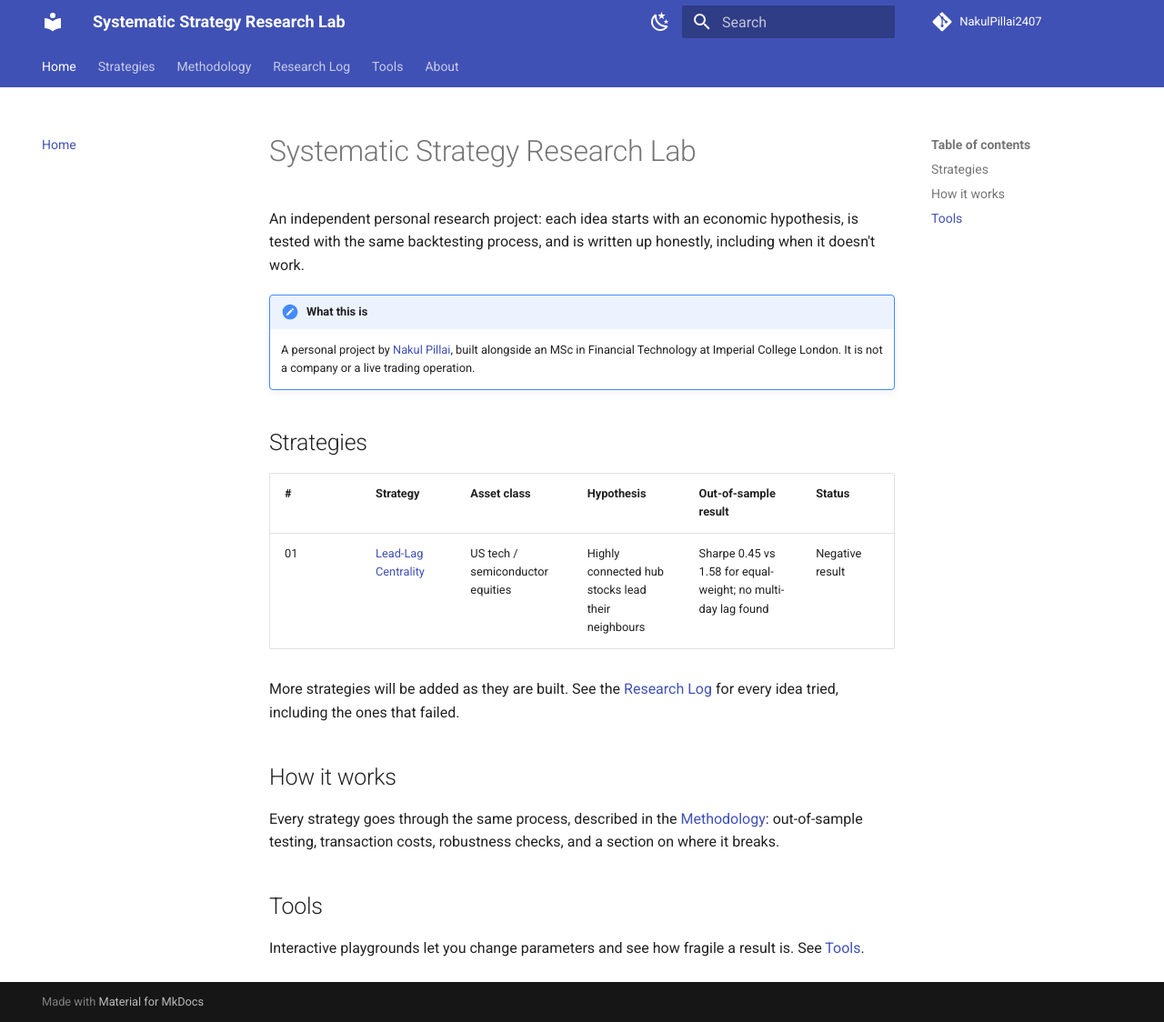
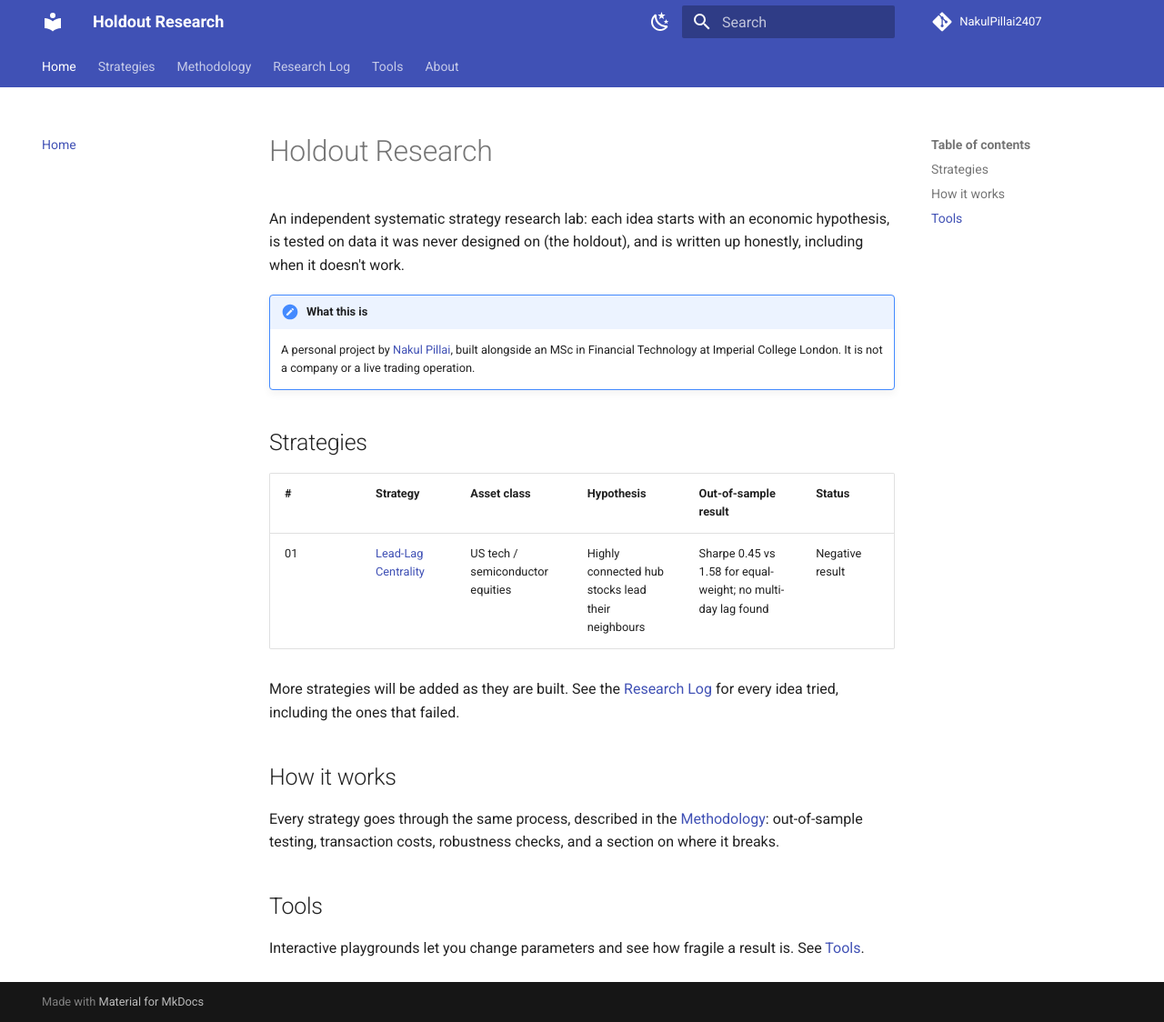
Before and after one commit to NakulPillai2407/NakulPillai2407.github.io, an MkDocs documentation site: the page built from docs/index.md, in a window 1280 px wide and 1124 px high. Shown: the whole window at 91% size. Built offline with MkDocs 1.6.1 and Material for MkDocs 9.7.7, drawn with Linux system fonts in a browser that asks for light colours.

Commit message:
Rename site to Holdout Research
Co-Authored-By: Claude Sonnet 5.5 <noreply@anthropic.com>
Claude-Session: https://claude.ai/code/session_01JZd2iVFAjMuisEopqGdFXz

```diff
--- a/docs/index.md
+++ b/docs/index.md
@@ -1,6 +1,6 @@
-# Systematic Strategy Research Lab
+# Holdout Research
 
-An independent personal research project: each idea starts with an economic hypothesis, is tested with the same backtesting process, and is written up honestly, including when it doesn't work.
+An independent systematic strategy research lab: each idea starts with an economic hypothesis, is tested on data it was never designed on (the holdout), and is written up honestly, including when it doesn't work.
 
 !!! note "What this is"
     A personal project by [Nakul Pillai](about.md), built alongside an MSc in Financial Technology at Imperial College London. It is not a company or a live trading operation.
--- a/mkdocs.yml
+++ b/mkdocs.yml
@@ -1,5 +1,5 @@
-site_name: Systematic Strategy Research Lab
-site_description: Hypothesis-driven trading strategy research with consistent, honest backtesting.
+site_name: Holdout Research
+site_description: Independent systematic strategy research lab. Hypothesis-driven trading strategies, tested out of sample, with failures published.
 site_author: Nakul Pillai
 site_url: https://nakulpillai2407.github.io/
 repo_url: https://github.com/NakulPillai2407
```
Also changed, not shown: README.md (+2 -2 lines), docs/about.md (+1 -1 lines).
